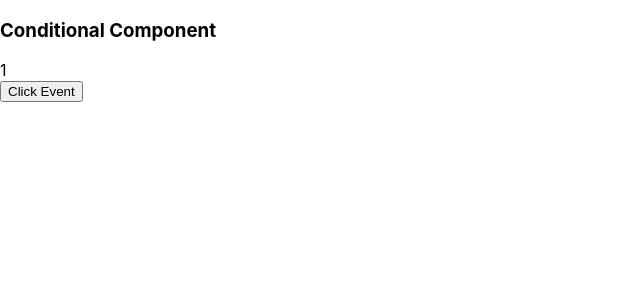
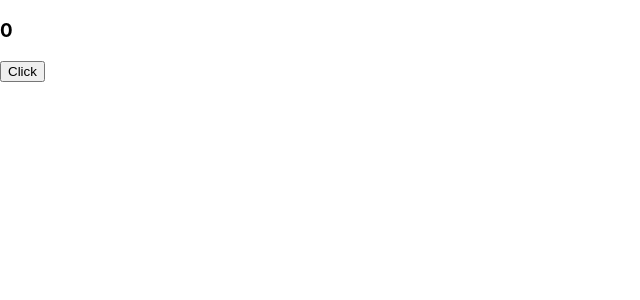
Before and after one commit to lata-makdiya/my-app, a React (Create React App) app: page / in a window 1280 px wide. Shown: the top 300 px of the page, without its empty margins (0-640 px from the left). Built offline with nearby package versions, Linux system fonts and the light colour scheme.

Commit message:
added life cycle of class component

```diff
--- a/src/App.js
+++ b/src/App.js
@@ -2,7 +2,8 @@ import './App.css';
 // import Navbar from './layouts/Navbar';
 // import Footer from './layouts/Footer';
 // import Sidebar1, { firstMenu, secondMenu } from './layouts/Sidebar';
-import Practice from './Practice';
+// import Practice from './practice/Practice';
+import ClassComponent from './practice/lifecycle/ClassComponent';
 
 function App() {
   // console.log(firstMenu)
@@ -12,7 +13,8 @@ function App() {
       {/* We can change name of default import, not named import */}
       {/* <Sidebar1 menu={['home', 'about']} /> */}
       {/* <Footer details={{ name: 'default user', mobile: 9999999999 }} /> */}
-      <Practice/>
+      {/* <Practice/> */}
+      <ClassComponent/>
     </>
   );
 }
--- /dev/null
+++ b/src/practice/lifecycle/ClassComponent.js
@@ -0,0 +1,43 @@
+import React, { Component } from 'react'
+
+export default class ClassComponent extends Component {
+    constructor() {
+        super();
+        this.state = {
+            count: 0
+        }
+        console.log('constructor');
+    }
+
+    increaseCount = () => {
+        this.setState({
+            count: this.state.count + 1
+        });
+    }
+
+    componentDidMount() {
+        console.log('componentDidMount');
+    }
+
+    componentDidUpdate() {
+        console.log('componentDidUpdate');
+    }
+
+    shouldComponentUpdate() {
+        console.log('shouldComponentUpdate');
+    }
+
+    componentWillUnmount() {
+        console.log('componentWillUnmount');
+    }
+
+    render() {
+        return (
+            <>
+                <h3>{this.state.count}</h3>
+                {/* <button onClick={this.increaseCount.bind(this)}>Click</button> */}
+                <button onClick={() => this.increaseCount()}>Click</button>
+            </>
+        )
+    }
+}
```
Also changed, not shown: src/practice/Practice.js (renamed from src/Practice.js).
